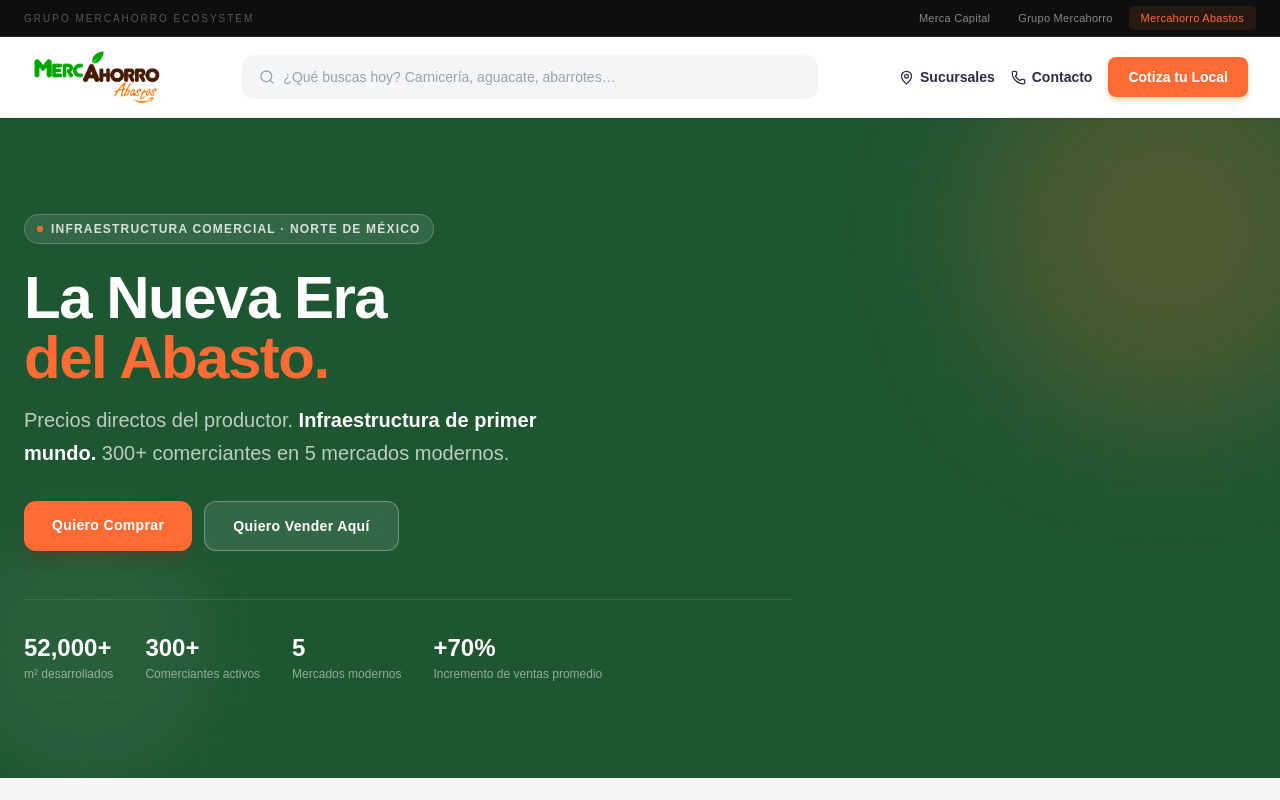
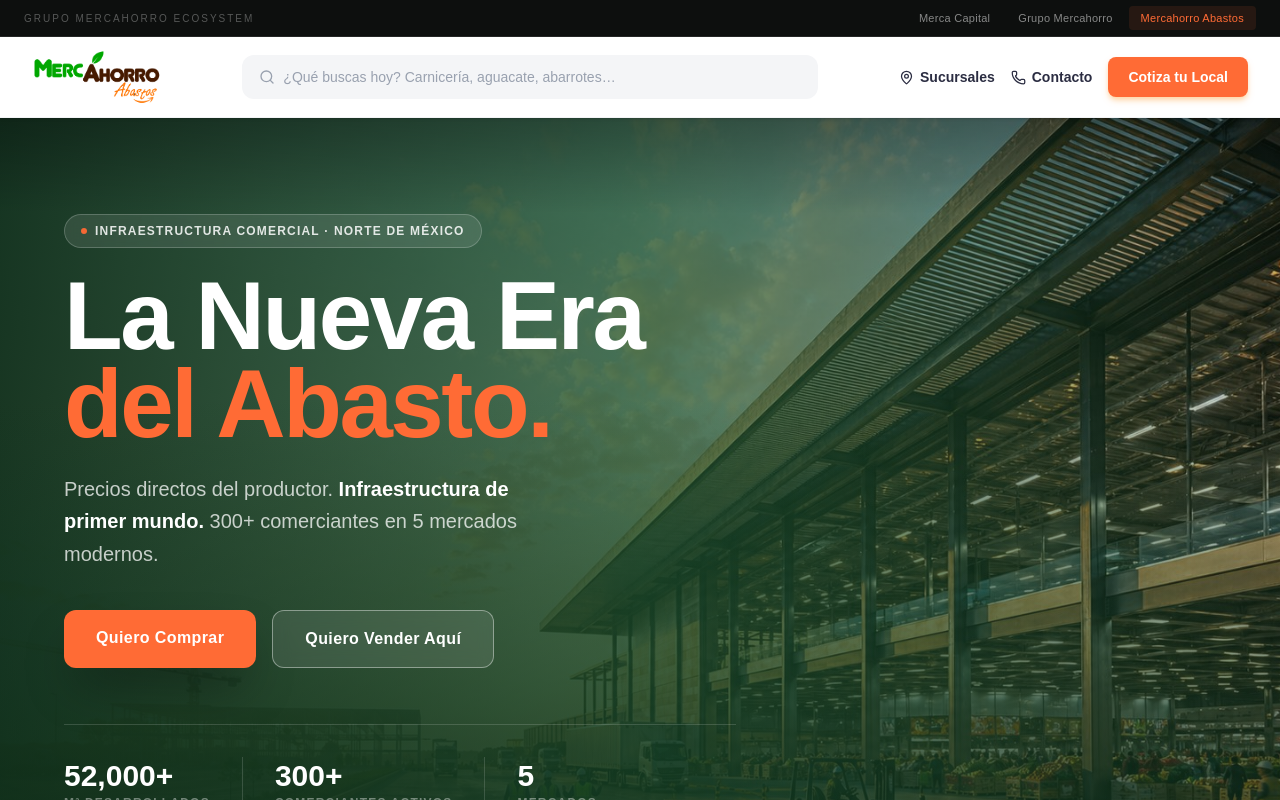
Before and after one commit to alexgayosso/mercahorro-abastos, a Next.js app: page / in a window 1280 px wide. Shown: the top 800 px of the page. Built offline with nearby package versions, Linux system fonts and the light colour scheme.

Commit message:
cambio de heroe

```diff
--- a/components/MainNav.tsx
+++ b/components/MainNav.tsx
@@ -89,72 +89,92 @@
         )}
       </header>
 
-      {/* ── Hero Section ──────────────────────────────── */}
-      <section className="relative bg-[#1E5631] overflow-hidden">
-        {/* Background pattern */}
-        <div
-          className="absolute inset-0 opacity-5"
-          style={{
-            backgroundImage:
-              "repeating-linear-gradient(0deg, transparent, transparent 40px, rgba(255,255,255,0.3) 40px, rgba(255,255,255,0.3) 41px), repeating-linear-gradient(90deg, transparent, transparent 40px, rgba(255,255,255,0.3) 40px, rgba(255,255,255,0.3) 41px)",
-          }}
+      {/* ── Hero Section — Full Bleed Cinematográfico ─ */}
+      <section className="relative overflow-hidden min-h-[92vh] flex items-end pb-0">
+
+        {/* ── CAPA 1: Imagen de fondo full-bleed ──────── */}
+        <Image
+          src="/hero-obra.jpg"
+          alt="Mercahorro — infraestructura de abasto moderno"
+          fill
+          priority
+          className="object-cover object-center"
+          sizes="100vw"
         />
-        {/* Diagonal accent */}
-        <div className="absolute -right-20 -top-20 w-96 h-96 bg-[#FF6B35]/20 rounded-full blur-3xl" />
-        <div className="absolute -left-10 bottom-0 w-64 h-64 bg-white/5 rounded-full blur-2xl" />
 
-        <div className="relative max-w-7xl mx-auto px-4 sm:px-6 py-16 md:py-24">
-          <div className="max-w-3xl">
+        {/* ── CAPA 2: Overlay degradado — verde a transparente ── */}
+        {/* Cubre de izquierda hacia el centro-derecha, dejando el atardecer visible */}
+        <div className="absolute inset-0 bg-gradient-to-r from-[#0d2e1a]/95 via-[#1E5631]/75 to-[#1a4a28]/20" />
+        {/* Franja oscura en la parte inferior para anclar el contenido */}
+        <div className="absolute inset-x-0 bottom-0 h-2/3 bg-gradient-to-t from-[#0d2e1a]/80 to-transparent" />
+        {/* Franja oscura en el top muy sutil */}
+        <div className="absolute inset-x-0 top-0 h-24 bg-gradient-to-b from-black/30 to-transparent" />
+
+        {/* ── CAPA 3: Contenido ───────────────────────── */}
+        <div className="relative z-10 w-full max-w-7xl mx-auto px-6 sm:px-10 lg:px-16 pt-24 pb-16 md:pb-20">
+          <div className="max-w-2xl">
+
             {/* Badge */}
-            <div className="inline-flex items-center gap-2 bg-white/10 border border-white/20 text-white/80 text-xs font-semibold tracking-widest uppercase px-3 py-1.5 rounded-full mb-6">
+            <div className="inline-flex items-center gap-2 bg-white/10 border border-white/20 text-white/85 text-xs font-bold tracking-widest uppercase px-4 py-2 rounded-full mb-6 backdrop-blur-sm">
               <span className="w-1.5 h-1.5 bg-[#FF6B35] rounded-full animate-pulse" />
               Infraestructura Comercial · Norte de México
             </div>
 
-            {/* Headline */}
-            <h1 className="text-4xl md:text-6xl font-black text-white leading-none tracking-tight mb-4">
+            {/* Headline — GRANDE */}
+            <h1 className="text-6xl sm:text-7xl md:text-8xl font-black text-white leading-[0.92] tracking-tight mb-6">
               La Nueva Era
               <br />
               <span className="text-[#FF6B35]">del Abasto.</span>
             </h1>
-            <p className="text-white/70 text-lg md:text-xl font-normal mb-8 max-w-xl leading-relaxed">
+
+            <p className="text-white/75 text-xl font-normal mb-10 max-w-lg leading-relaxed">
               Precios directos del productor.{" "}
-              <span className="text-white font-semibold">Infraestructura de primer mundo.</span>{" "}
+              <span className="text-white font-bold">Infraestructura de primer mundo.</span>{" "}
               300+ comerciantes en 5 mercados modernos.
             </p>
 
-            {/* Hero CTAs */}
-            <div className="flex flex-wrap gap-3">
+            {/* CTAs */}
+            <div className="flex flex-wrap gap-4 mb-14">
               <a
                 href="#directorio"
-                className="bg-[#FF6B35] hover:bg-[#e55c27] text-white font-bold px-7 py-3.5 rounded-xl text-sm tracking-wide transition-all hover:scale-105 shadow-lg shadow-orange-900/30"
+                className="bg-[#FF6B35] hover:bg-[#e55c27] text-white font-black px-8 py-4 rounded-xl text-base tracking-wide transition-all hover:scale-105 shadow-2xl shadow-black/40"
               >
                 Quiero Comprar
               </a>
               <a
                 href="#cotiza"
-                className="bg-white/10 hover:bg-white/20 border border-white/30 text-white font-bold px-7 py-3.5 rounded-xl text-sm tracking-wide transition-all hover:scale-105 backdrop-blur-sm"
+                className="bg-white/10 hover:bg-white/20 border border-white/40 text-white font-black px-8 py-4 rounded-xl text-base tracking-wide transition-all hover:scale-105 backdrop-blur-sm"
               >
                 Quiero Vender Aquí
               </a>
             </div>
 
-            {/* Stats strip */}
-            <div className="flex flex-wrap gap-8 mt-12 pt-8 border-t border-white/10">
+            {/* Stats strip — inline con separadores */}
+            <div className="flex flex-wrap items-center gap-0 pt-8 border-t border-white/15">
               {[
                 { value: "52,000+", label: "m² desarrollados" },
                 { value: "300+", label: "Comerciantes activos" },
-                { value: "5", label: "Mercados modernos" },
-                { value: "+70%", label: "Incremento de ventas promedio" },
-              ].map((stat) => (
-                <div key={stat.label}>
-                  <div className="text-2xl font-black text-white">{stat.value}</div>
-                  <div className="text-white/50 text-xs mt-0.5">{stat.label}</div>
+                { value: "5", label: "Mercados" },
+                { value: "+70%", label: "Más ventas" },
+              ].map((stat, i) => (
+                <div
+                  key={stat.label}
+                  className={`pr-8 ${i > 0 ? "pl-8 border-l border-white/15" : ""} py-1`}
+                >
+                  <div className="text-3xl font-black text-white leading-none">{stat.value}</div>
+                  <div className="text-white/40 text-xs mt-1 uppercase tracking-widest font-semibold">{stat.label}</div>
                 </div>
               ))}
             </div>
           </div>
         </div>
+
+        {/* ── Scroll cue ──────────────────────────────── */}
+        <div className="absolute bottom-8 right-10 z-10 hidden md:flex items-center gap-2 text-white/30 text-xs font-semibold tracking-widest uppercase">
+          <span>Descubre el directorio</span>
+          <div className="w-px h-8 bg-white/20" />
+        </div>
+
       </section>
     </>
   );
```
Also changed, not shown: public/hero-obra.jpg (added).
